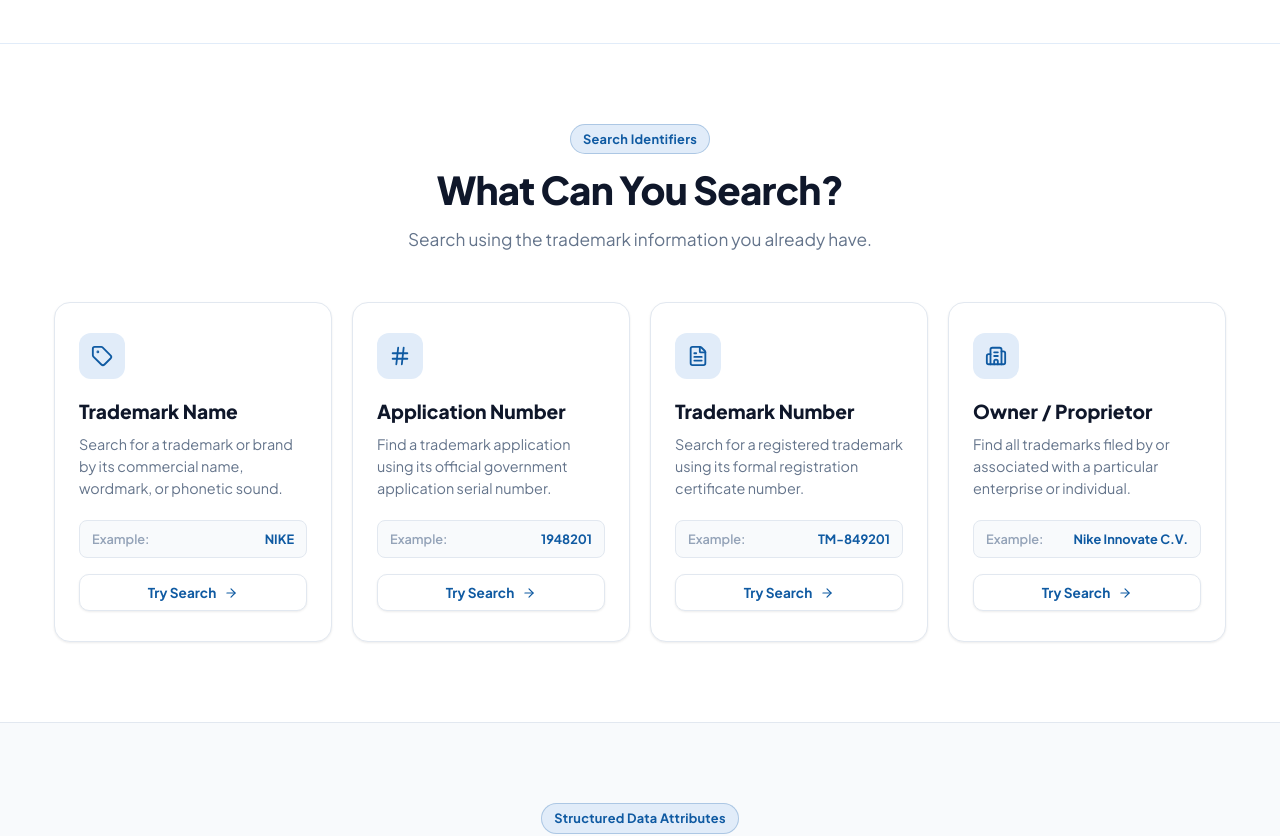
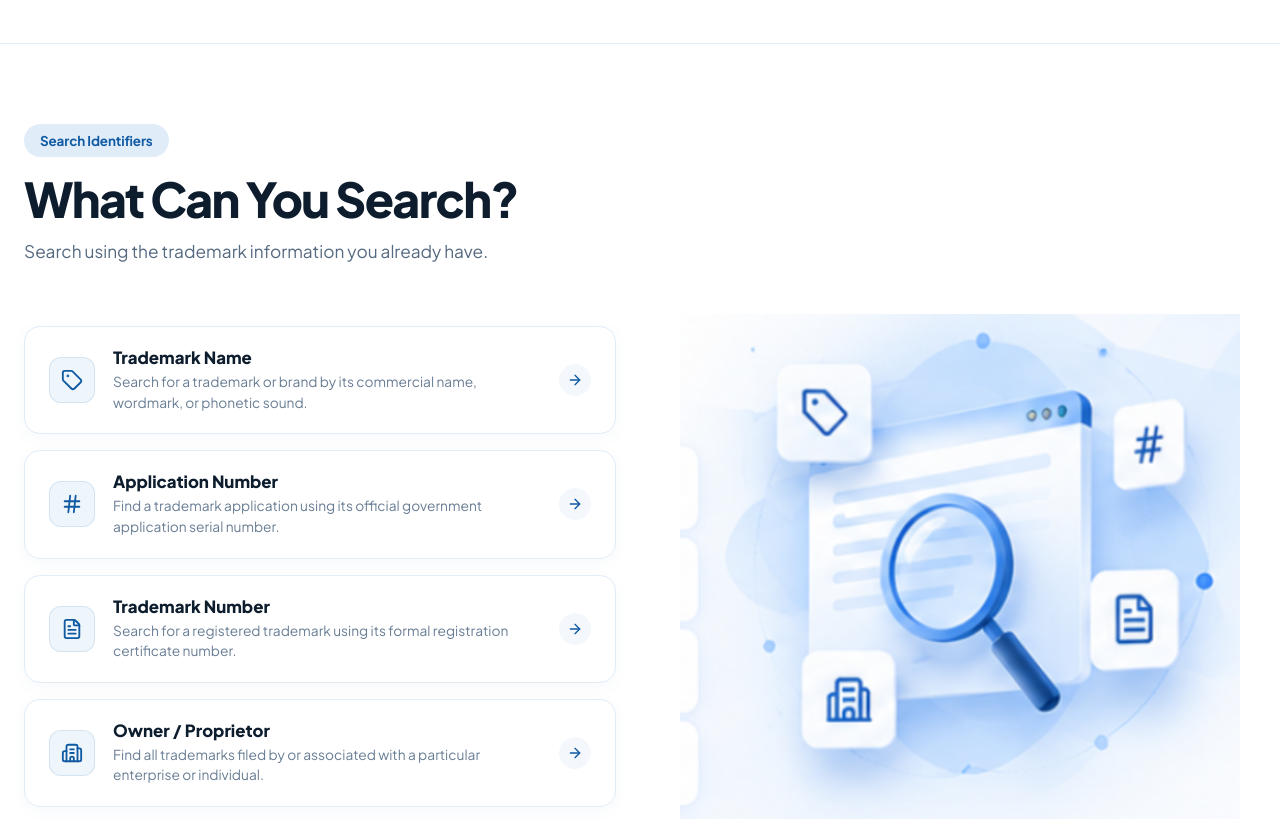
Before and after one commit to abitha340/wty, a React (Vite) app in the folder frontend/: page / in a window 1280 px wide. Shown: the part 780-1616 px from the top of the page. Built offline with nearby package versions, Linux system fonts and the light colour scheme.

Commit message:
feat: match Search Identifiers section exactly with user reference image

```diff
--- a/frontend/src/components/SearchTypesSection.jsx
+++ b/frontend/src/components/SearchTypesSection.jsx
@@ -1,124 +1,228 @@
 import React from 'react';
-import { Tag, Hash, FileText, Building2, ArrowRight } from 'lucide-react';
+import { Tag, Hash, FileText, Building2, ArrowRight, Search } from 'lucide-react';
+import searchVisual from '../assets/search_identifiers_visual.png';
 
 export default function SearchTypesSection({ onExecuteSearch }) {
-  const types = [
+  const searchTypes = [
     {
-      title: "Trademark Name",
-      desc: "Search for a trademark or brand by its commercial name, wordmark, or phonetic sound.",
-      example: "NIKE",
-      searchType: "trademark",
-      icon: Tag
+      id: 'trademark',
+      title: 'Trademark Name',
+      desc: 'Search for a trademark or brand by its commercial name, wordmark, or phonetic sound.',
+      icon: Tag,
+      iconBg: '#eef6fc',
+      iconColor: '#0f5aa2',
+      sample: 'NIKE'
     },
     {
-      title: "Application Number",
-      desc: "Find a trademark application using its official government application serial number.",
-      example: "1948201",
-      searchType: "app_number",
-      icon: Hash
+      id: 'application_no',
+      title: 'Application Number',
+      desc: 'Find a trademark application using its official government application serial number.',
+      icon: Hash,
+      iconBg: '#eef6fc',
+      iconColor: '#0f5aa2',
+      sample: '1948201'
     },
     {
-      title: "Trademark Number",
-      desc: "Search for a registered trademark using its formal registration certificate number.",
-      example: "TM-849201",
-      searchType: "tm_number",
-      icon: FileText
+      id: 'trademark_no',
+      title: 'Trademark Number',
+      desc: 'Search for a registered trademark using its formal registration certificate number.',
+      icon: FileText,
+      iconBg: '#eef6fc',
+      iconColor: '#0f5aa2',
+      sample: 'TM-84920'
     },
     {
-      title: "Owner / Proprietor",
-      desc: "Find all trademarks filed by or associated with a particular enterprise or individual.",
-      example: "Nike Innovate C.V.",
-      searchType: "owner",
-      icon: Building2
+      id: 'owner',
+      title: 'Owner / Proprietor',
+      desc: 'Find all trademarks filed by or associated with a particular enterprise or individual.',
+      icon: Building2,
+      iconBg: '#eef6fc',
+      iconColor: '#0f5aa2',
+      sample: 'Tata Sons'
     }
   ];
 
   return (
-    <section style={{ padding: '80px 0', borderBottom: '1px solid var(--border-subtle)', background: '#ffffff' }}>
-      <div className="container">
+    <section style={{
+      paddingTop: '80px',
+      paddingBottom: '90px',
+      background: '#ffffff',
+      borderBottom: '1px solid #e1ecf9',
+      position: 'relative',
+      overflow: 'hidden'
+    }}>
+      <div className="container" style={{ maxWidth: '1280px', margin: '0 auto', padding: '0 24px' }}>
 
-        <div style={{ textAlign: 'center', maxWidth: '720px', margin: '0 auto 48px auto' }}>
-          <div className="badge badge-blue" style={{ marginBottom: '12px' }}>
+        {/* =========================================================================
+            SECTION HEADER
+           ========================================================================= */}
+        <div style={{ marginBottom: '48px', maxWidth: '640px' }}>
+
+          {/* Badge */}
+          <div style={{ display: 'inline-flex', marginBottom: '14px' }}>
+            <span style={{
+              display: 'inline-block',
+              padding: '6px 16px',
+              borderRadius: '20px',
+              background: '#e1ecf9',
+              color: '#0f5aa2',
+              fontSize: '0.84rem',
+              fontWeight: '700',
+              letterSpacing: '-0.01em'
+            }}>
               Search Identifiers
+            </span>
           </div>
-          <h2 style={{ fontSize: '2.4rem', fontWeight: '800', letterSpacing: '-0.02em', marginBottom: '12px', color: 'var(--text-title)' }}>
+
+          {/* Heading */}
+          <h2 style={{
+            fontSize: 'clamp(2.2rem, 3.8vw, 3rem)',
+            fontWeight: '900',
+            letterSpacing: '-0.035em',
+            color: '#0d1d2e',
+            marginBottom: '12px',
+            lineHeight: 1.15
+          }}>
             What Can You Search?
           </h2>
-          <p style={{ fontSize: '1.08rem', color: 'var(--text-muted)' }}>
+
+          {/* Description */}
+          <p style={{
+            fontSize: '1.08rem',
+            color: '#556980',
+            lineHeight: 1.6,
+            margin: 0
+          }}>
             Search using the trademark information you already have.
           </p>
         </div>
 
-        <div className="grid-4">
-          {types.map((t, idx) => {
-            const Icon = t.icon;
+        {/* =========================================================================
+            SPLIT LAYOUT: 4 Left Cards + Right 3D Visual Graphic
+           ========================================================================= */}
+        <div style={{
+          display: 'grid',
+          gridTemplateColumns: 'repeat(auto-fit, minmax(360px, 1fr))',
+          gap: '48px',
+          alignItems: 'center'
+        }}>
+
+          {/* LEFT COLUMN: 4 Stacked Cards */}
+          <div style={{ display: 'flex', flexDirection: 'column', gap: '16px' }}>
+            {searchTypes.map((item) => {
+              const IconComp = item.icon;
               return (
                 <div
-                key={idx}
-                className="card-clean"
+                  key={item.id}
+                  onClick={() => onExecuteSearch && onExecuteSearch({ query: item.sample, searchType: item.id, searchMode: 'contains' })}
                   style={{
-                  padding: '30px 24px',
+                    background: '#ffffff',
+                    borderRadius: '16px',
+                    padding: '20px 24px',
+                    border: '1px solid #e1ecf9',
+                    boxShadow: '0 4px 16px rgba(15, 90, 162, 0.04)',
                     display: 'flex',
-                  flexDirection: 'column',
+                    alignItems: 'center',
                     justifyContent: 'space-between',
-                  background: '#ffffff'
+                    gap: '20px',
+                    cursor: 'pointer',
+                    transition: 'all 0.25s ease'
+                  }}
+                  onMouseEnter={(e) => {
+                    e.currentTarget.style.transform = 'translateX(6px)';
+                    e.currentTarget.style.borderColor = '#0f5aa2';
+                    e.currentTarget.style.boxShadow = '0 8px 24px rgba(15, 90, 162, 0.1)';
+                  }}
+                  onMouseLeave={(e) => {
+                    e.currentTarget.style.transform = 'translateX(0)';
+                    e.currentTarget.style.borderColor = '#e1ecf9';
+                    e.currentTarget.style.boxShadow = '0 4px 16px rgba(15, 90, 162, 0.04)';
                   }}
                 >
-                <div>
+                  <div style={{ display: 'flex', alignItems: 'center', gap: '18px' }}>
+                    {/* Icon Box */}
                     <div style={{
                       width: '46px',
                       height: '46px',
                       borderRadius: '12px',
-                    background: 'var(--brand-light)',
+                      background: item.iconBg,
                       display: 'flex',
                       alignItems: 'center',
                       justifyContent: 'center',
-                    color: 'var(--brand-primary)',
-                    marginBottom: '20px'
+                      flexShrink: 0,
+                      border: '1px solid rgba(15, 90, 162, 0.12)'
                     }}>
-                    <Icon size={22} />
+                      <IconComp size={22} color={item.iconColor} />
                     </div>
 
-                  <h3 style={{ fontSize: '1.2rem', fontWeight: '800', color: 'var(--text-title)', marginBottom: '10px' }}>
-                    {t.title}
+                    {/* Content */}
+                    <div>
+                      <h3 style={{
+                        fontSize: '1.05rem',
+                        fontWeight: '800',
+                        color: '#0d1d2e',
+                        marginBottom: '4px',
+                        lineHeight: 1.25
+                      }}>
+                        {item.title}
                       </h3>
-
-                  <p style={{ fontSize: '0.9rem', color: 'var(--text-muted)', lineHeight: 1.55, marginBottom: '20px' }}>
-                    {t.desc}
+                      <p style={{
+                        fontSize: '0.86rem',
+                        color: '#687d94',
+                        lineHeight: 1.5,
+                        margin: 0
+                      }}>
+                        {item.desc}
                       </p>
                     </div>
+                  </div>
 
-                <div>
+                  {/* Arrow Icon */}
                   <div style={{
-                    background: 'var(--bg-page)',
-                    padding: '8px 12px',
-                    borderRadius: '8px',
-                    fontSize: '0.8rem',
-                    color: 'var(--text-main)',
-                    border: '1px solid var(--border-subtle)',
-                    marginBottom: '16px',
+                    width: '32px',
+                    height: '32px',
+                    borderRadius: '50%',
+                    background: '#f4f8fd',
                     display: 'flex',
                     alignItems: 'center',
-                    justifyContent: 'space-between'
+                    justifyContent: 'center',
+                    flexShrink: 0,
+                    color: '#0f5aa2'
                   }}>
-                    <span style={{ color: 'var(--text-dim)', fontWeight: '600' }}>Example:</span>
-                    <strong style={{ color: 'var(--brand-primary)' }}>{t.example}</strong>
-                  </div>
-
-                  <button
-                    onClick={() => onExecuteSearch({ query: t.example, searchType: t.searchType, searchMode: 'contains' })}
-                    className="btn-secondary"
-                    style={{ width: '100%', padding: '9px 14px', fontSize: '0.85rem' }}
-                  >
-                    <span>Try Search</span>
-                    <ArrowRight size={14} />
-                  </button>
+                    <ArrowRight size={16} />
                   </div>
                 </div>
               );
             })}
           </div>
 
+          {/* RIGHT COLUMN: 3D Visual Illustration */}
+          <div style={{
+            display: 'flex',
+            alignItems: 'center',
+            justifyContent: 'center',
+            position: 'relative'
+          }}>
+            <div style={{
+              width: '100%',
+              maxWidth: '560px',
+              position: 'relative'
+            }}>
+              <img
+                src={searchVisual}
+                alt="Search Identifiers 3D Illustration"
+                style={{
+                  width: '100%',
+                  height: 'auto',
+                  display: 'block',
+                  objectFit: 'contain'
+                }}
+              />
+            </div>
+          </div>
+
+        </div>
+
       </div>
     </section>
   );
```
Also changed, not shown: frontend/public/assets/search_identifiers_visual.png (added), frontend/src/assets/search_identifiers_visual.png (added). Lines whose indentation alone changed are shown as unchanged.
